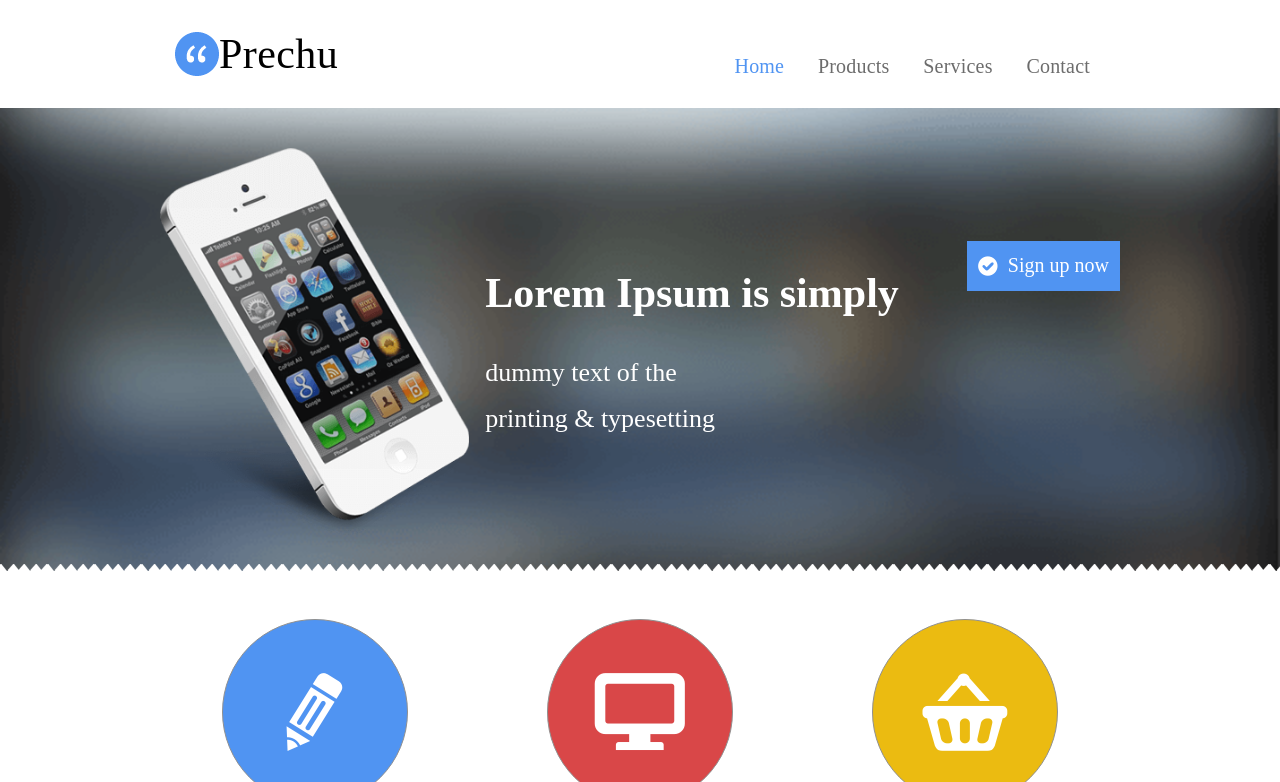
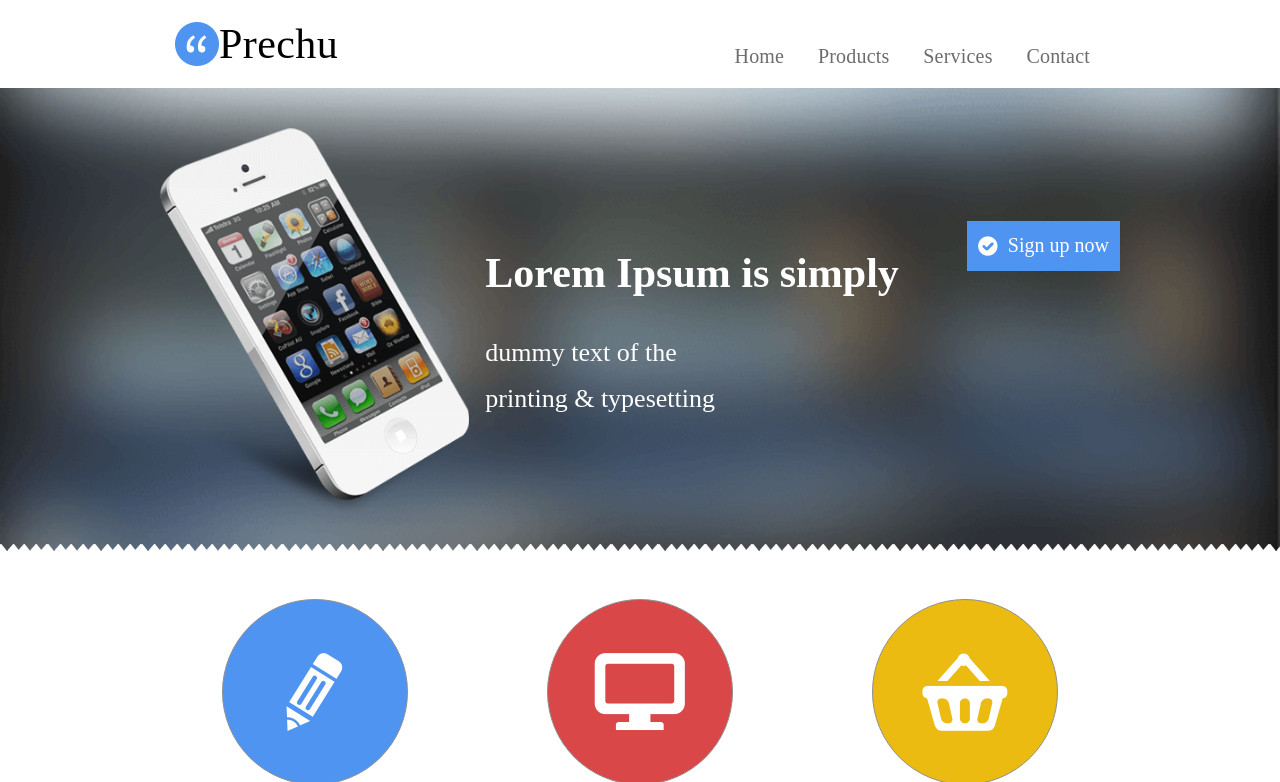
Before and after one commit to KlimovMikhail/prechu, a plain HTML site: page index.html in a window 1280 px wide. In both pictures the pointer is over the link "Home". Shown: the top 782 px of the page. Drawn offline with nearby package versions, Linux system fonts and the light colour scheme; files whose address does not match are found by name.

Commit message:
change nav-item style.css header

```diff
--- a/css/components/header.css
+++ b/css/components/header.css
@@ -8,5 +8,5 @@
   -webkit-box-align: end;
       -ms-flex-align: end;
           align-items: flex-end;
-  padding: 30px 15px;
+  padding: 20px 15px;
 }
--- a/css/components/nav.css
+++ b/css/components/nav.css
@@ -7,6 +7,13 @@
 
 .nav-item.is-active {
   color: #5094f2;
+  text-decoration: none;
+}
+
+.nav-item:hover {
+  border-bottom: 3px solid #5094f2;
+  padding-bottom: 27px;
+  color: #6c6c6c;
   text-decoration: none;
 }
 
--- a/css/style.css
+++ b/css/style.css
@@ -8,6 +8,5 @@
 @import url(components/list.css);
 @import url(components/header.css);
 @import url(components/footer.css);
-@import url(components/forms.css);
 @import url(components/icons.css);
 @import url(components/normalize.css);
```
